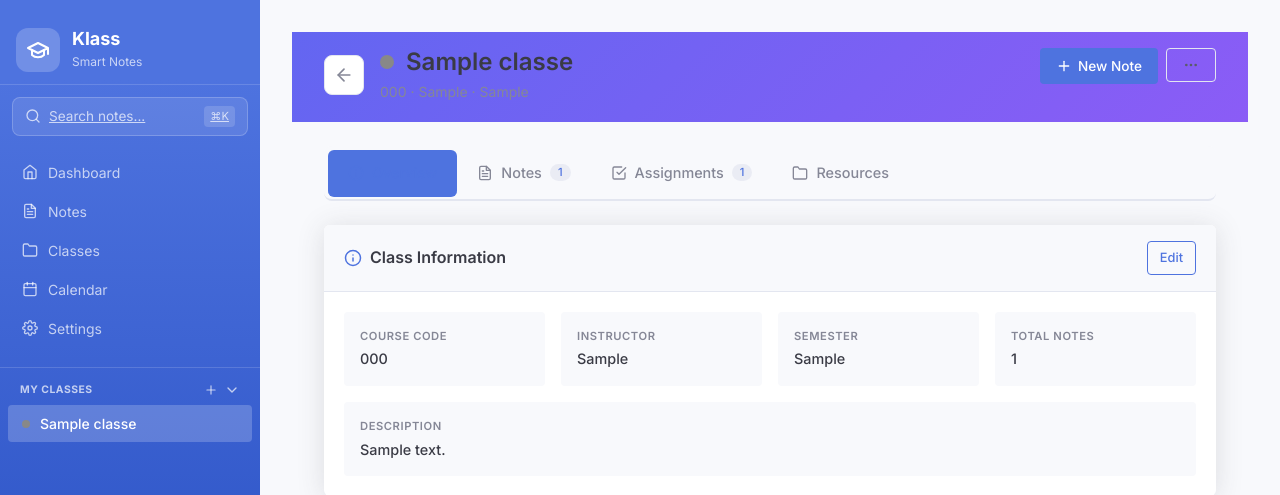
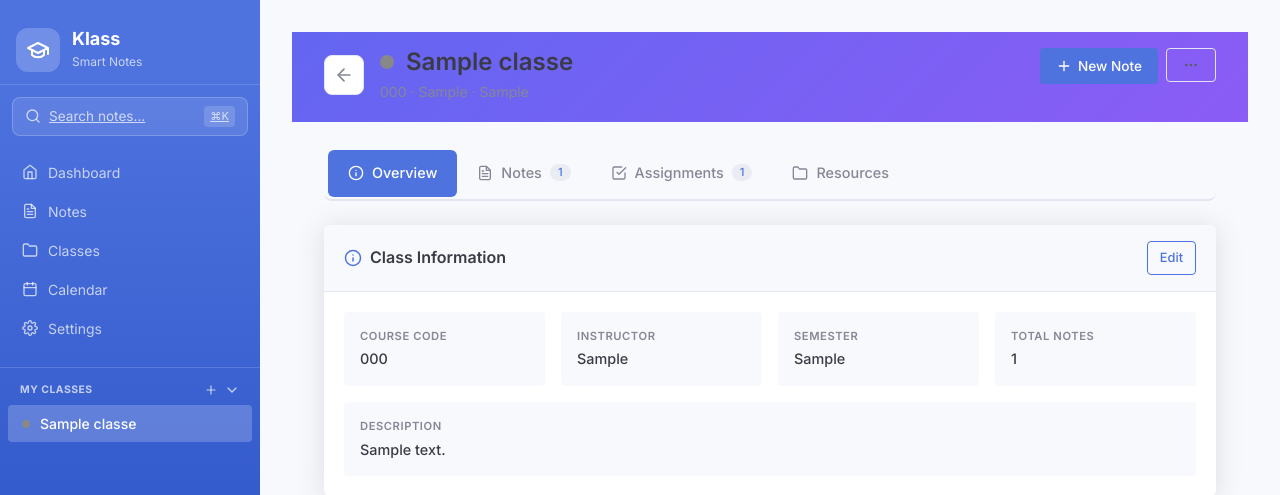
Before and after one commit to harrisonfrench/klass, a Flask app: page /classes/1 in a window 1280 px wide. Shown: the top 495 px of the page. Run offline with Flask 3, Linux system fonts and the light colour scheme; a user stored in the database is signed in; tables that the repository leaves empty hold one stand-in row (values such as "Sample post"); grey boxes marked "Sample" are stand-in pictures; some libraries are stand-ins or nearby versions.

Commit message:
Fix invisible text on active class tab - white text on purple bg
Co-Authored-By: Claude Opus 4.5 <noreply@anthropic.com>

```diff
--- a/app/templates/classes/detail.html
+++ b/app/templates/classes/detail.html
@@ -101,8 +101,13 @@
 }
 
 .class-tab.active {
-    color: var(--primary);
+    background: var(--primary);
+    color: #ffffff !important;
     border-bottom-color: var(--primary);
+}
+
+.class-tab.active svg {
+    color: #ffffff !important;
 }
 
 .class-tab svg {
```
